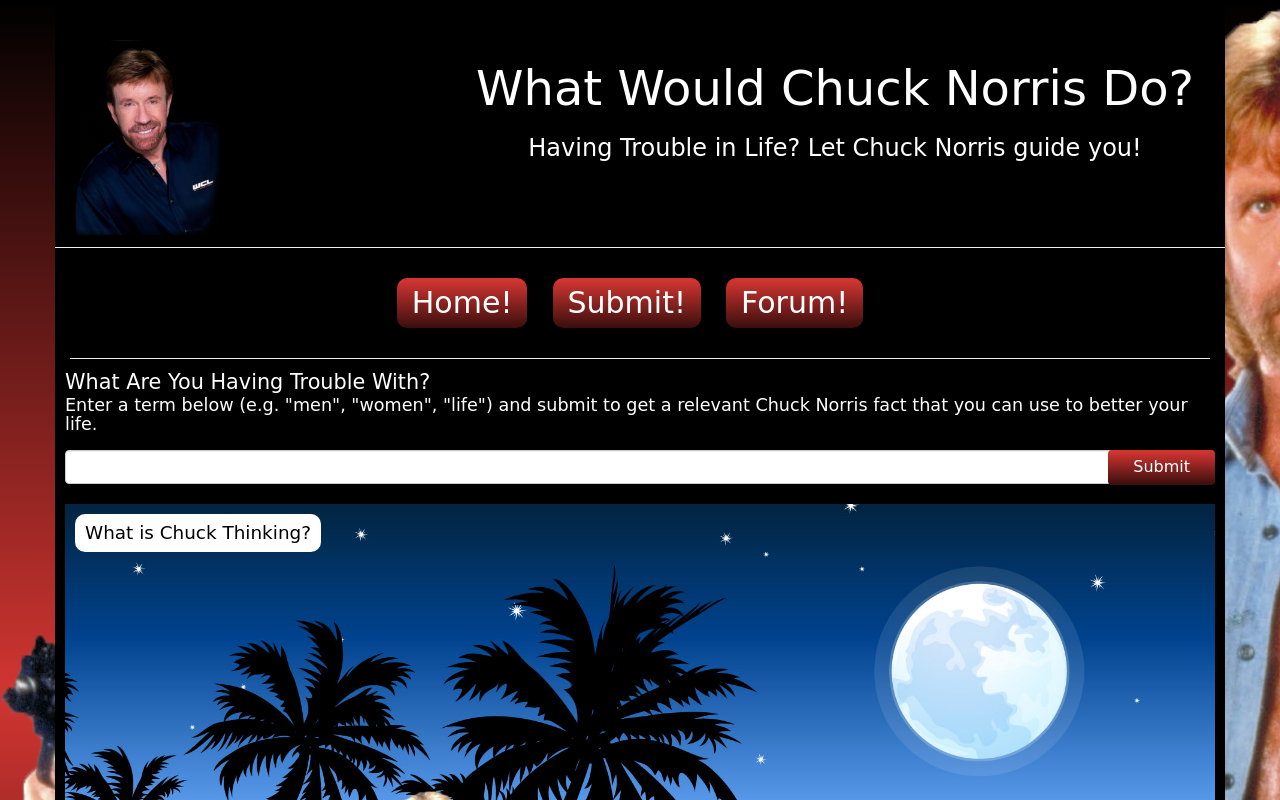
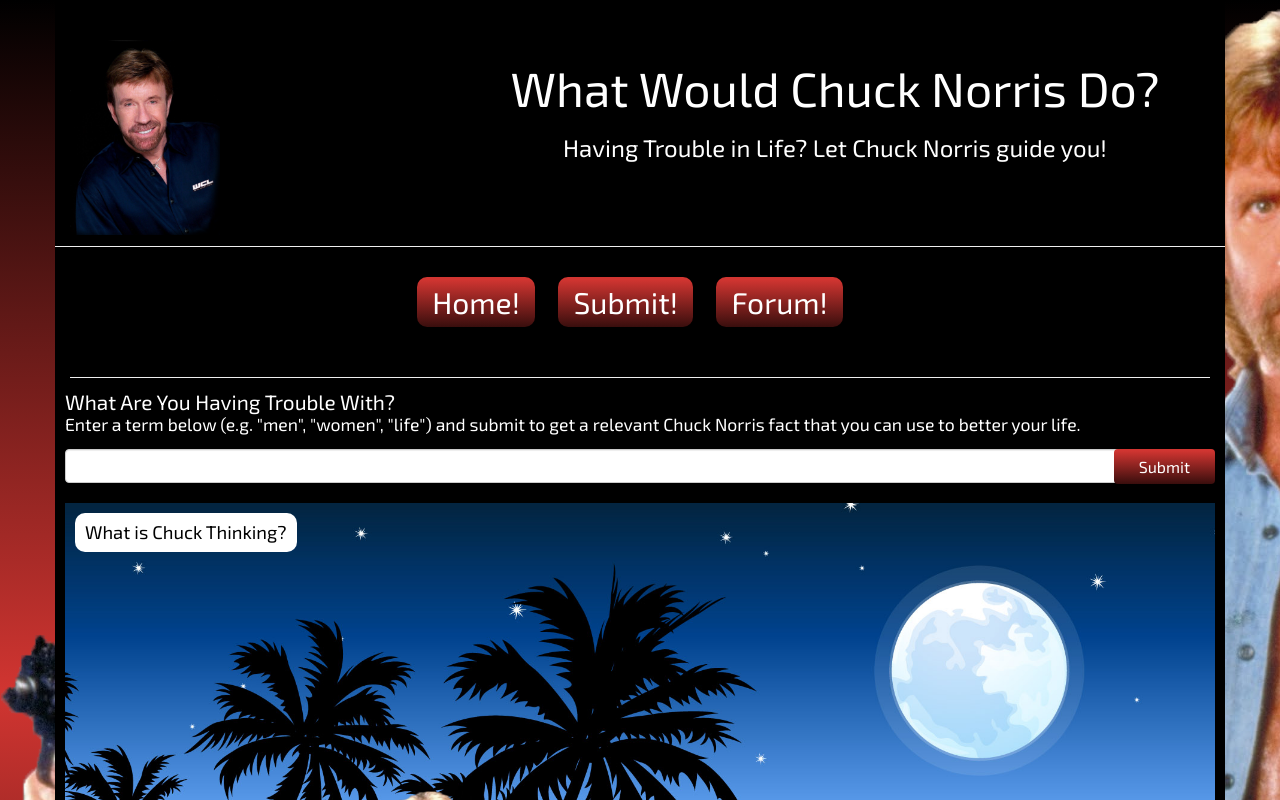
Before and after one commit to joselsalazar/chuck-norris-project, a plain HTML site: page index.html in a window 1280 px wide. Shown: the top 800 px of the page. Drawn offline with nearby package versions, Linux system fonts and the light colour scheme; no server answers.

Commit message:
iOS fixes, second runner

```diff
--- a/assets/scss/style.scss
+++ b/assets/scss/style.scss
@@ -6,7 +6,7 @@
 	background: #000;
 	background-image: url("../img/chuckGuns.png");
 	background-image: url("../img/chuckGuns.png"), linear-gradient(#000, #d13531, transparent);
-	font-family: 'Gloria Hallelujah', cursive;
+	font-family: 'Exo 2', sans-serif;
 }
 
 footer {
@@ -52,6 +52,7 @@
 			    background:linear-gradient(to bottom, #d13531 5%, #390e0d 100%);
 			    filter:progid:DXImageTransform.Microsoft.gradient(startColorstr='#d13531', endColorstr='#390e0d',GradientType=0);
 			    background-color:#d13531;
+			    margin-bottom: 20px;
 
 			    &:hover {
 			    	color: #fff;
```
Also changed, not shown: assets/css/style.css, 1 other file.
